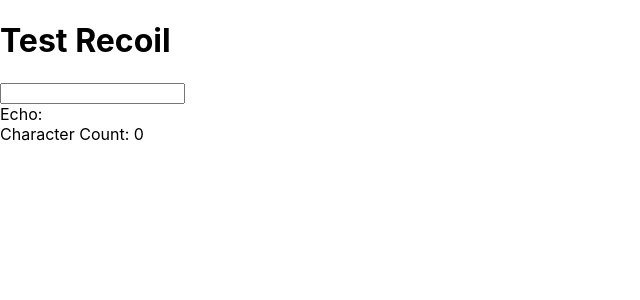
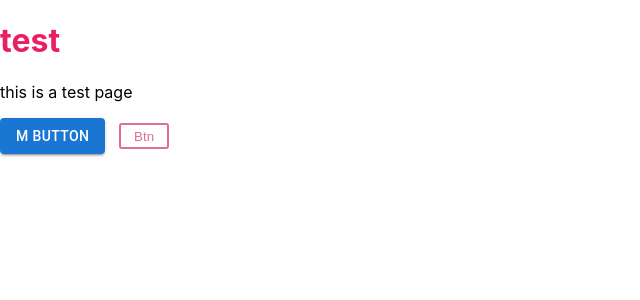
Before and after one commit to KamiHitoe/next-caramel-laboratory, a Next.js app: page /test in a window 1280 px wide. Shown: the top 300 px of the page, without its empty margins (0-640 px from the left). Built offline with nearby package versions, Linux system fonts and the light colour scheme.

Commit message:
add styles, components

```diff
--- a/pages/test.tsx
+++ b/pages/test.tsx
@@ -1,69 +1,25 @@
-import React from 'react';
-import {
-  RecoilRoot,
-  atom,
-  selector,
-  useRecoilState,
-  useRecoilValue,
-} from 'recoil';
+import Button from '@mui/material/Button';
+import styles from '../styles/Styles.module.scss';
+import { StyledBtn } from '../styles/components.tsx'
 
-// main React component
+// const StyledBtn = styled.button`
+//   background: transparent;
+//   border-radius: 3px;
+//   border: 2px solid palevioletred;
+//   color: palevioletred;
+//   margin: 0 1em;
+//   padding: 0.25em 1em;
+// `
+
 function App() {
   return (
-    <RecoilRoot>
-      <CharacterCounter />
-    </RecoilRoot>
-  );
-}
+    <>
+      <h1 className={styles.title}>test</h1>
+      <p>this is a test page</p>
+      <Button className={styles.btn} variant="contained">M Button</Button>
+      <StyledBtn>Btn</StyledBtn>
+    </>
+  )
+};
 
-// function component
-function CharacterCounter() {
-  return (
-    <div>
-      <h1>Test Recoil</h1>
-      <TextInput />
-      <CharacterCount />
-    </div>
-  );
-}
-
-// stateの定義, store的な？
-const textState = atom({
-  key: 'textState', // unique ID (with respect to other atoms/selectors)
-  default: '', // default value (aka initial value)
-});
-
-// stateの定義
-function TextInput() {
-  const [text, setText] = useRecoilState(textState);
-
-  // define event handler
-  const onChange = (event) => {
-    setText(event.target.value); // input value
-  };
-
-  return (
-    <div>
-      <input type="text" value={text} onChange={onChange} />
-      <br />
-      Echo: {text}
-    </div>
-  );
-}
-
-const charCountState = selector({
-  key: 'charCountState', // unique ID (with respect to other atoms/selectors)
-  get: ({get}) => {
-    const text = get(textState);
-
-    return text.length;
-  },
-});
-
-function CharacterCount() {
-  const count = useRecoilValue(charCountState);
-
-  return <>Character Count: {count}</>;
-}
-
-export default App
+export default App;
--- /dev/null
+++ b/styles/Styles.module.scss
@@ -0,0 +1,14 @@
+
+$pink: #e91e63;
+$amber: #ffc107;
+
+.title {
+  color: $pink;
+  &:hover {
+    color: $amber;
+  }
+}
+.btn {
+  color: #fff;
+  background-color: $pink;
+}
--- /dev/null
+++ b/styles/components.tsx
@@ -0,0 +1,10 @@
+import styled from 'styled-components'
+
+export const StyledBtn = styled.button`
+  background: transparent;
+  border-radius: 3px;
+  border: 2px solid palevioletred;
+  color: palevioletred;
+  margin: 0 1em;
+  padding: 0.25em 1em;
+`
```
Also changed, not shown: components/text.tsx (added, +33 -0 lines), package.lint.json (added, +10 -0 lines), package.other.json (deleted, +0 -10 lines), pages/testText.tsx (added, +73 -0 lines), pages/testTodo.tsx (added, +123 -0 lines), pages/todo.tsx (deleted, +0 -123 lines), styles/Test.module.scss (deleted, +0 -7 lines), 1 other file (tests, documents, lock files or other folders).
